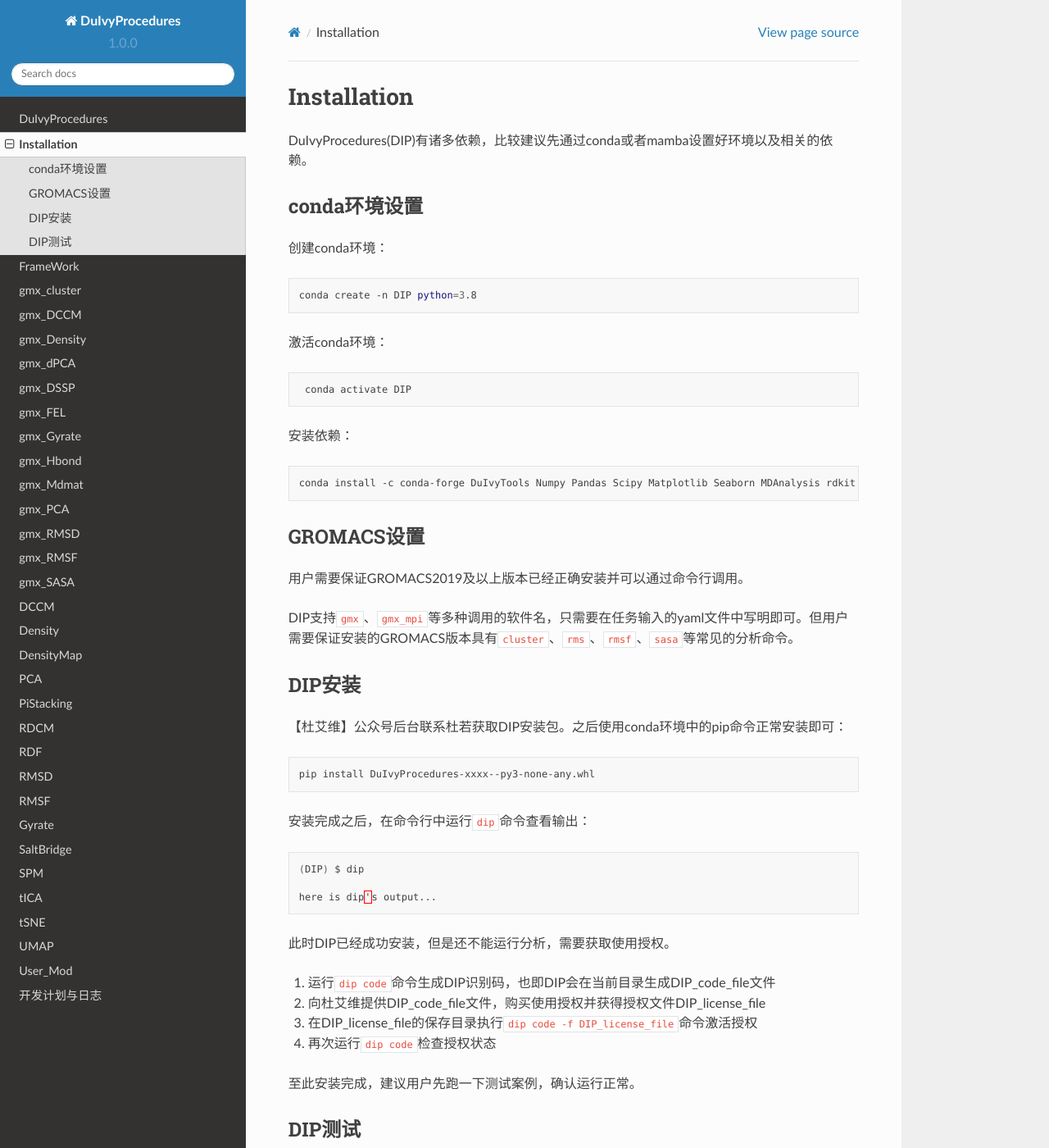
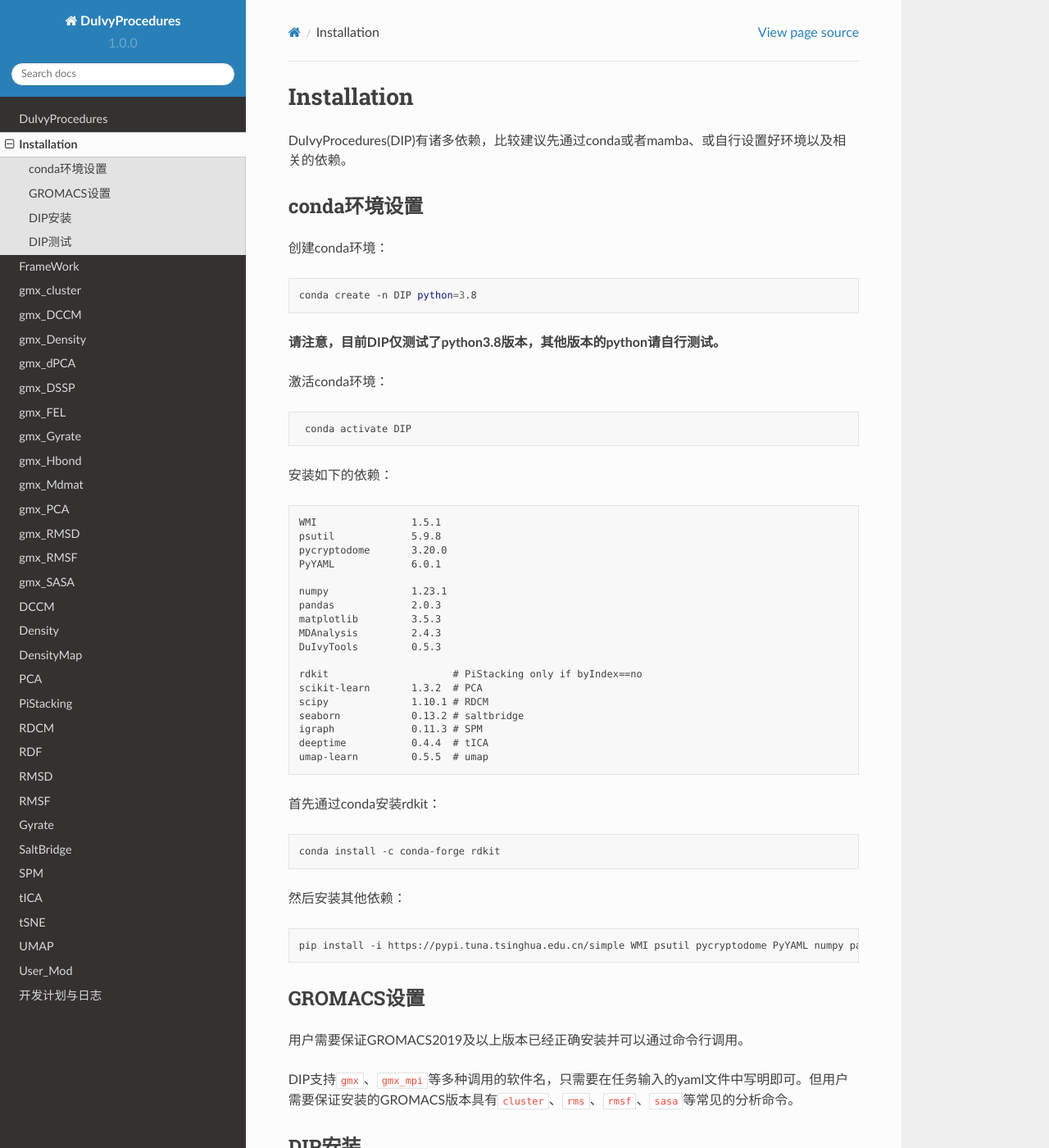
Before and after one commit to CharlesHahn/DuIvyProcedures_Docs, a Sphinx documentation site: the page built from docs/Install.md, in a window 1280 px wide and 1400 px high. Shown: the whole window at 82% size. Built offline with Sphinx 7.4.7 and the Read the Docs theme 2.0.0, drawn with Linux system fonts in a browser that asks for light colours; some of the changed text lies outside the part shown.

Commit message:
improved Install.md

````diff
--- a/docs/Install.md
+++ b/docs/Install.md
@@ -1,6 +1,6 @@
 # Installation
 
-DuIvyProcedures(DIP)有诸多依赖，比较建议先通过conda或者mamba设置好环境以及相关的依赖。
+DuIvyProcedures(DIP)有诸多依赖，比较建议先通过conda或者mamba、或自行设置好环境以及相关的依赖。
 
 ## conda环境设置
 
@@ -10,17 +10,48 @@
 conda create -n DIP python=3.8
 ```
 
+**请注意，目前DIP仅测试了python3.8版本，其他版本的python请自行测试。**
+
 激活conda环境：
 
 ```bash
  conda activate DIP
  ```
 
- 安装依赖：
+安装如下的依赖：
 
- ```bash
- conda install -c conda-forge DuIvyTools Numpy Pandas Scipy Matplotlib Seaborn MDAnalysis rdkit igraph UMAP PyEMMA MDTraj ...
- ```
+```txt
+WMI                1.5.1
+psutil             5.9.8
+pycryptodome       3.20.0
+PyYAML             6.0.1
+
+numpy              1.23.1
+pandas             2.0.3
+matplotlib         3.5.3
+MDAnalysis         2.4.3
+DuIvyTools         0.5.3
+
+rdkit                     # PiStacking only if byIndex==no
+scikit-learn       1.3.2  # PCA
+scipy              1.10.1 # RDCM
+seaborn            0.13.2 # saltbridge
+igraph             0.11.3 # SPM
+deeptime           0.4.4  # tICA
+umap-learn         0.5.5  # umap
+```
+
+首先通过conda安装rdkit：
+
+```bash
+conda install -c conda-forge rdkit
+```
+
+然后安装其他依赖：
+
+```bash
+pip install -i https://pypi.tuna.tsinghua.edu.cn/simple WMI psutil pycryptodome PyYAML numpy pandas matplotlib MDAnalysis DuIvyTools scikit-learn scipy seaborn igraph deeptime umap-learn
+```
 
 ## GROMACS设置
 
@@ -54,9 +85,9 @@
 
 ## DIP测试
 
-访问[测试案例](https://python?????TODO)下载测试轨迹文件，解压后在DIP_test文件夹路径下运行`dip run -f dip_test.yaml`命令。
+访问[测试案例](http://charles8hahn.pythonanywhere.com/download/DIP_test.zip)下载测试轨迹文件，解压后在DIP_test文件夹路径下运行`dip run -f dip_test.yaml`命令，默认的测试将进行，大约会在约60分钟后结束（取决于电脑性能，i7-6700H芯片上测的60分钟）。
 
-如果一切顺利，运行成功，会在当前目录各种分析的文件夹，里面包含了运行结果。仔细对比和验证运行得到的测试结果与下载得到的分析结果。
+如果一切顺利，运行成功，会在当前目录生成各种分析的文件夹，里面包含了运行结果，可以自行查看。如果不想跑完全部的分析，也可以在dip_test.yaml文件中用`#`注释掉不需要的分析手段。
 
 如果OK，则DIP可用了。祝您科研愉快~
 
````
